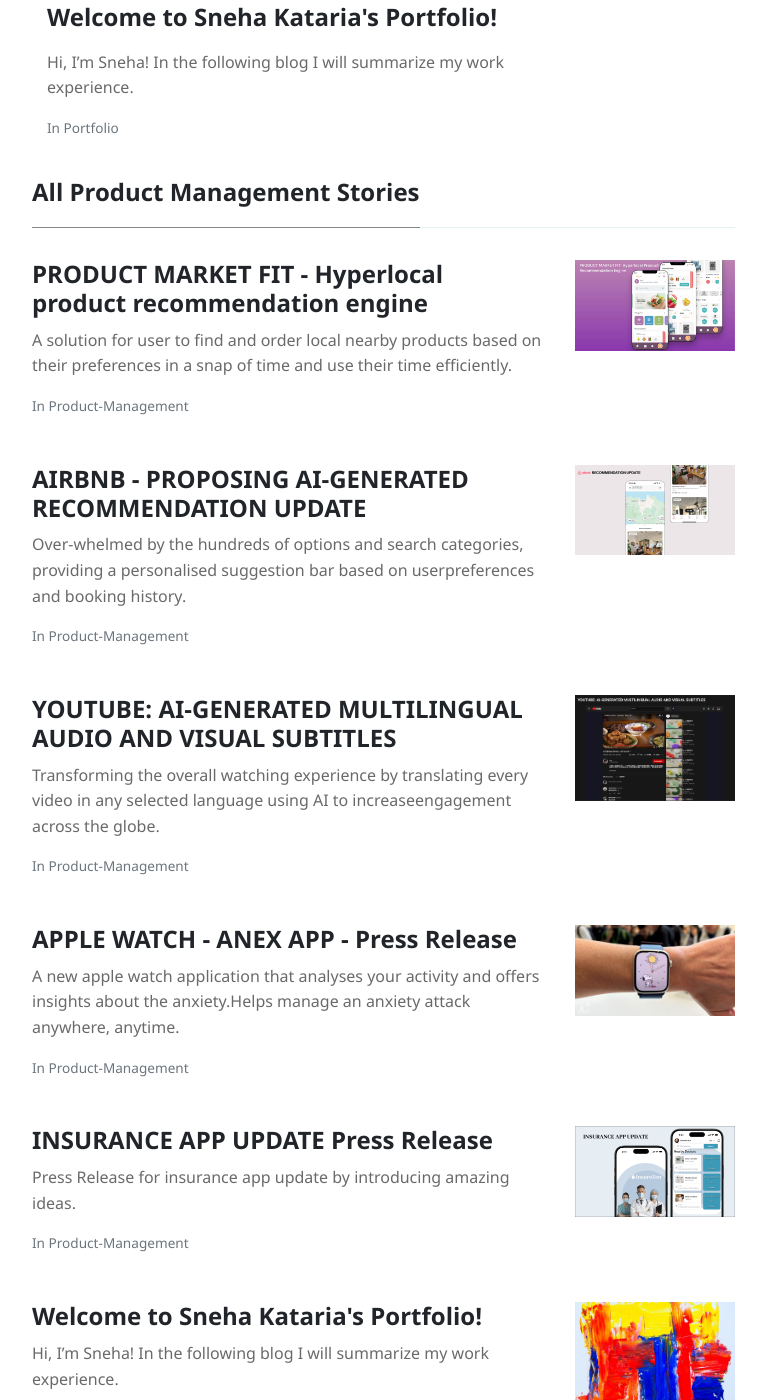
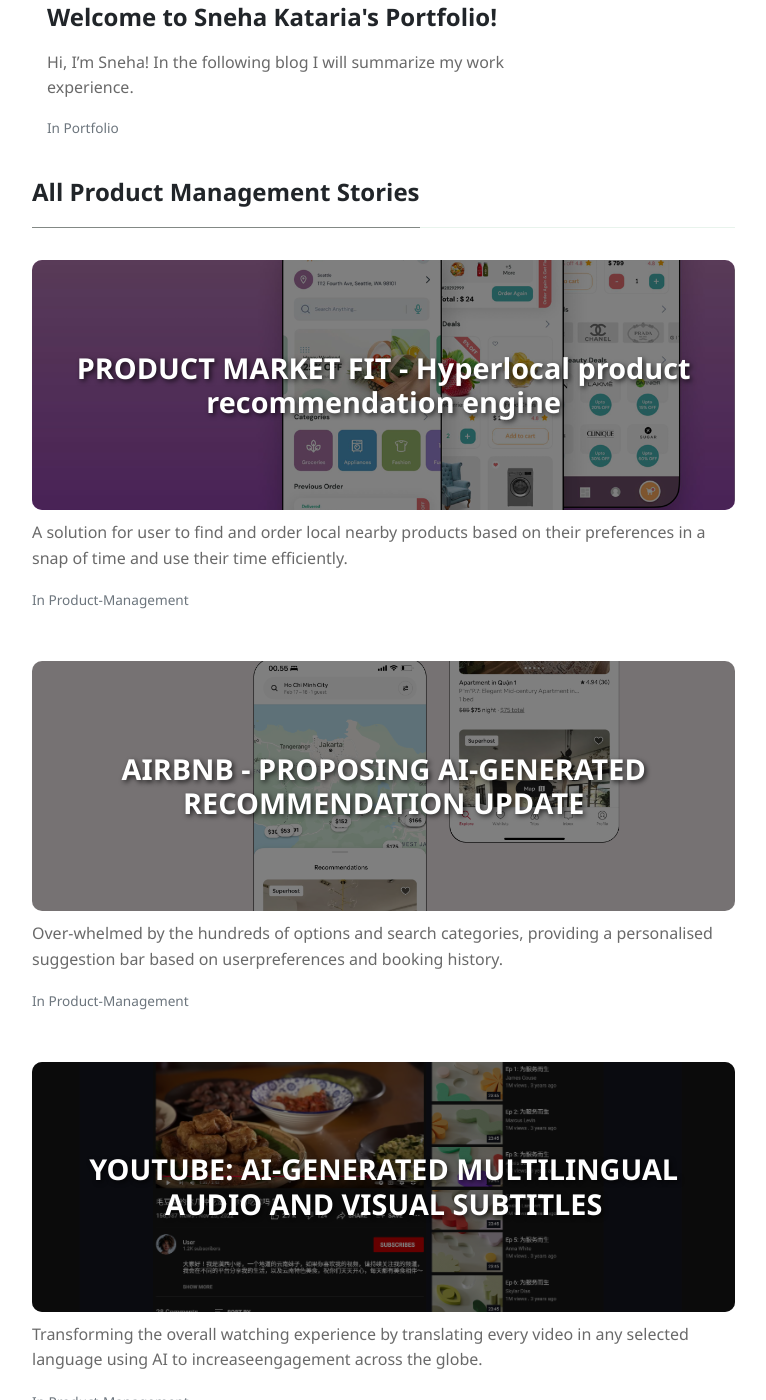
Before and after one commit to sneha-kataria/blog, a Jekyll site: the page built from index.html, in a window 1280 px wide and 1400 px high, scrolled down 287 px. Shown: the whole window, without its empty margins (73-839 px from the left). Built offline with Jekyll 4.4.1, drawn with Linux system fonts in a browser that asks for light colours; nearby versions of some CDN libraries; the list of posts is cut into pages by our own code.

Commit message:
testing tiles.

```diff
--- a/index.html
+++ b/index.html
@@ -166,7 +166,7 @@
 
         {% assign posts = site.posts | where:"author","Sneha" %}
         {% for post in posts %}
-        {% include main-loop-card.html %}
+        {% include main-loop-card-2.html %}
         {% endfor %}
 
     </div>
```
